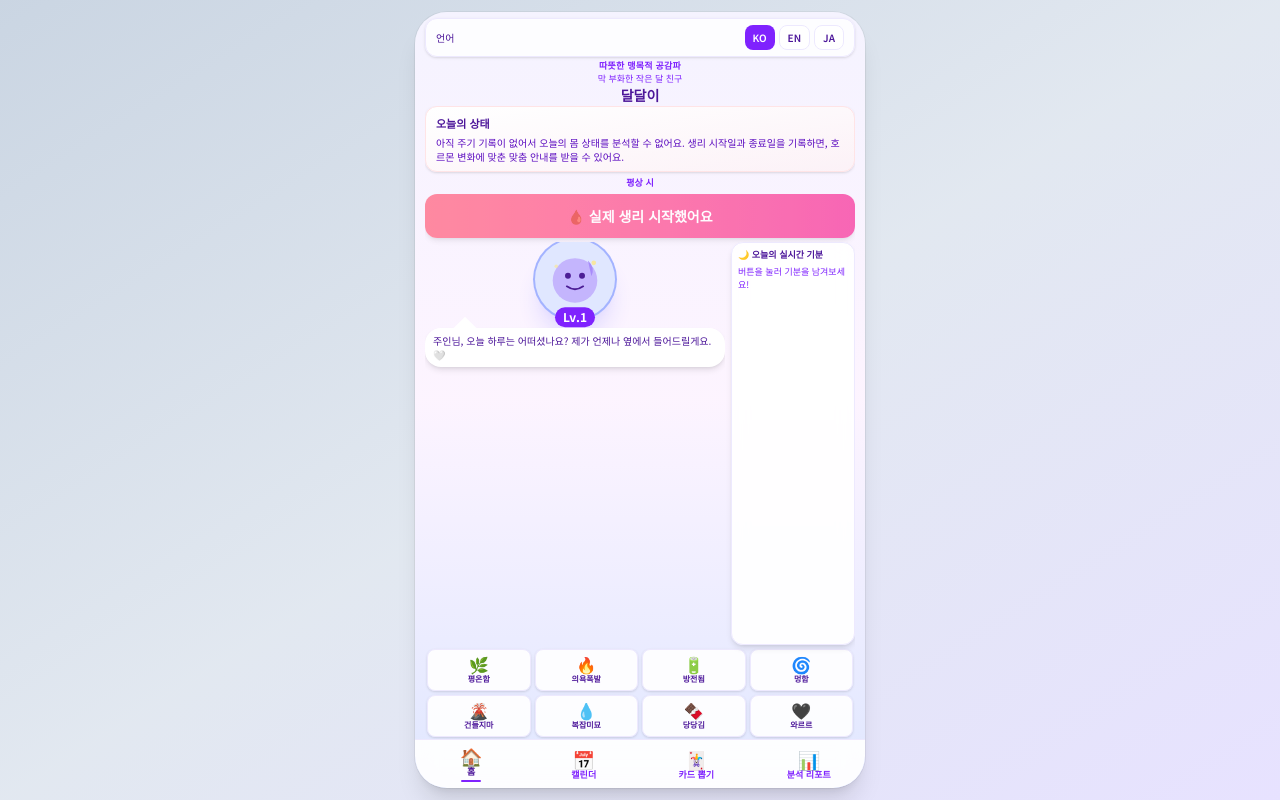
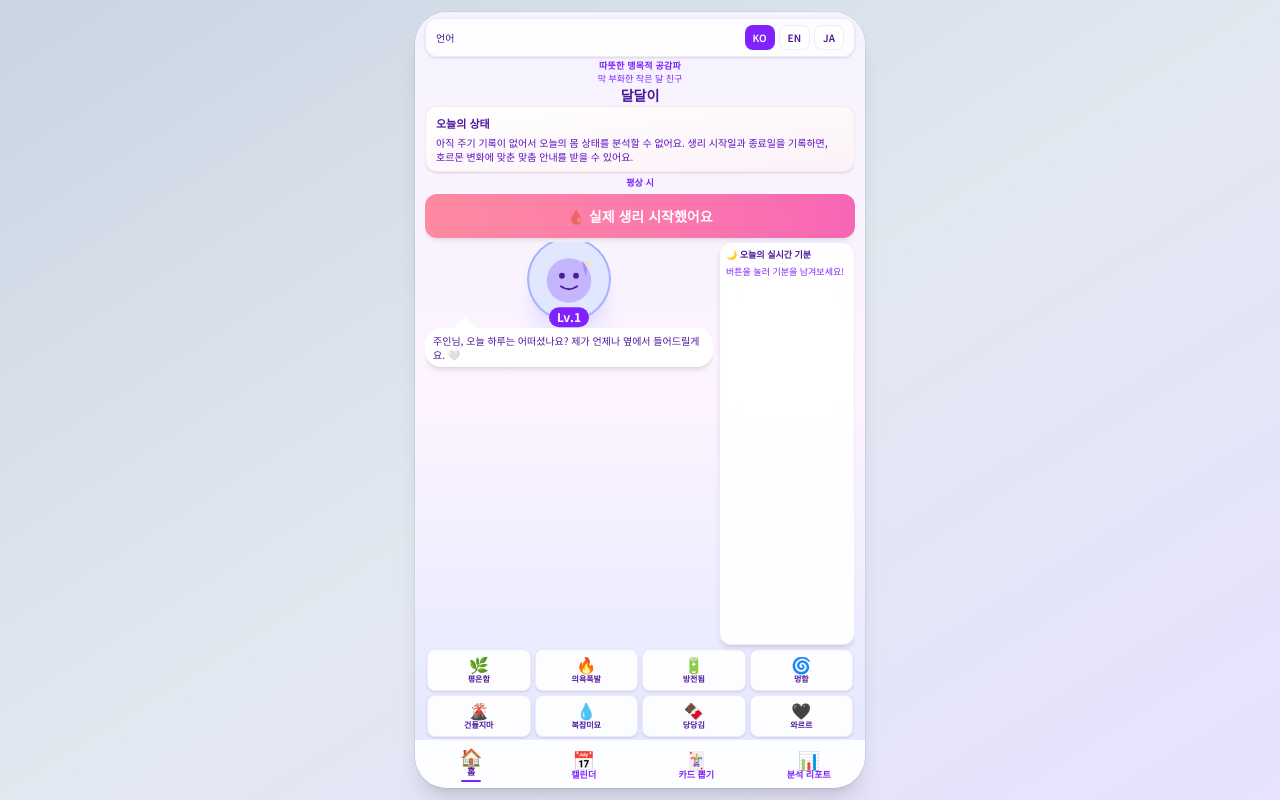
Before and after one commit to libraryinjuly-commits/moon-buddy, a Next.js app: page / in a window 1280 px wide. Built offline with nearby package versions, Linux system fonts and the light colour scheme.

Commit message:
design: 오늘의 상태 타임라인 텍스트 잘림 현상 수정 (줄바꿈 처리)

```diff
--- a/src/components/LiveMoodTimeline.tsx
+++ b/src/components/LiveMoodTimeline.tsx
@@ -25,14 +25,14 @@ export function LiveMoodTimeline({
 
   return (
     <div
-      className={`flex h-full min-h-0 w-[36%] max-w-[7.75rem] flex-shrink-0 flex-col rounded-xl border ${theme.accentBorder} bg-white/92 p-1.5 shadow-md backdrop-blur-sm`}
+      className={`flex h-full min-h-0 w-[40%] max-w-[8.5rem] min-w-0 flex-shrink-0 flex-col rounded-xl border ${theme.accentBorder} bg-white/92 p-1.5 shadow-md backdrop-blur-sm`}
     >
       <p className={`mb-1.5 flex-shrink-0 text-[9px] font-bold leading-tight ${theme.accentText}`}>
         🌙 {ui.liveMoodTimelineTitle}
       </p>
 
       {sorted.length === 0 ? (
-        <p className={`text-[9px] leading-snug ${theme.accentMuted}`}>
+        <p className={`break-keep text-[9px] leading-snug whitespace-normal ${theme.accentMuted}`}>
           {ui.liveMoodTimelineEmpty}
         </p>
       ) : (
@@ -40,12 +40,14 @@ export function LiveMoodTimeline({
           {sorted.map((entry, index) => (
             <li
               key={`${entry.time}-${index}`}
-              className={`flex-shrink-0 rounded-lg px-1.5 py-1 ${theme.accentSoft}`}
+              className={`min-w-0 flex-shrink-0 rounded-lg px-1.5 py-1 ${theme.accentSoft}`}
             >
               <p className={`mb-0.5 text-[8px] font-semibold ${theme.accentMuted}`}>
                 {formatTimeByLanguage(entry.time, language)}
               </p>
-              <p className={`text-[9px] font-medium leading-snug ${theme.accentText}`}>
+              <p
+                className={`break-keep text-[9px] font-medium leading-snug whitespace-normal ${theme.accentText}`}
+              >
                 <span className="mr-0.5">{emojis[entry.mood]}</span>
                 {descriptions[entry.mood]}
               </p>
--- a/src/components/TodayStatusCard.tsx
+++ b/src/components/TodayStatusCard.tsx
@@ -37,7 +37,7 @@ export function TodayStatusCard({
             </span>
           )}
         </div>
-        <p className="line-clamp-2 text-[10px] leading-snug text-violet-800">
+        <p className="break-keep text-[10px] leading-snug whitespace-normal text-violet-800">
           {status}
         </p>
         {daysUntilCount != null && (
```
